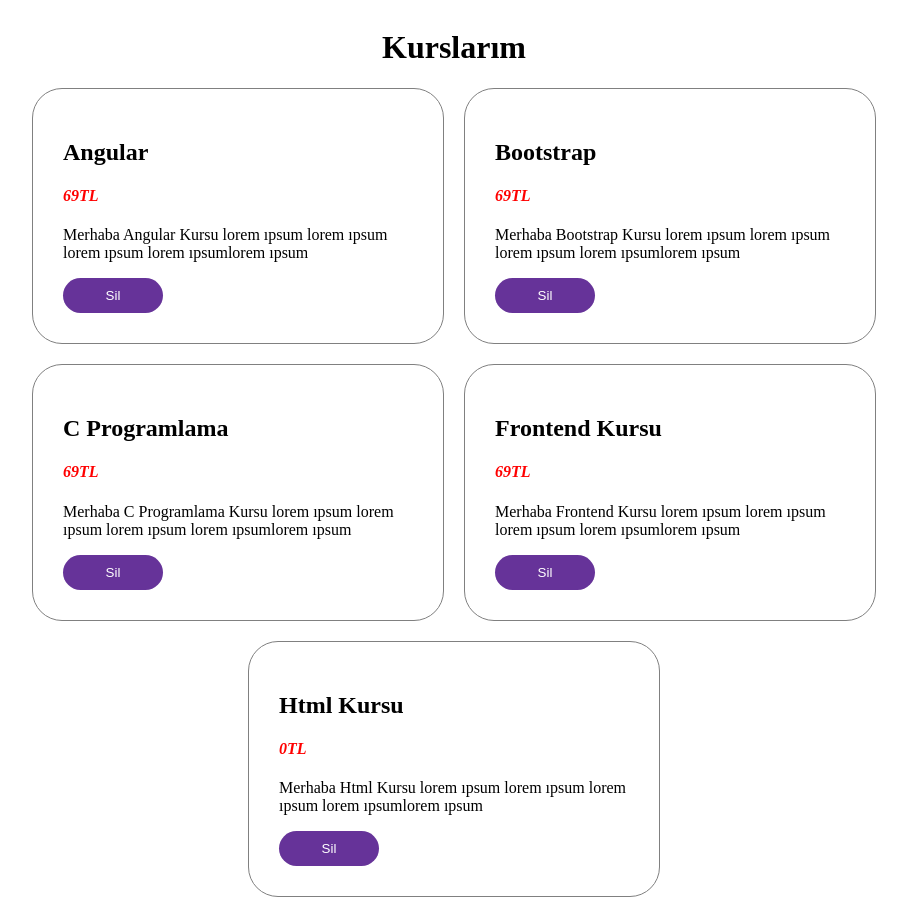
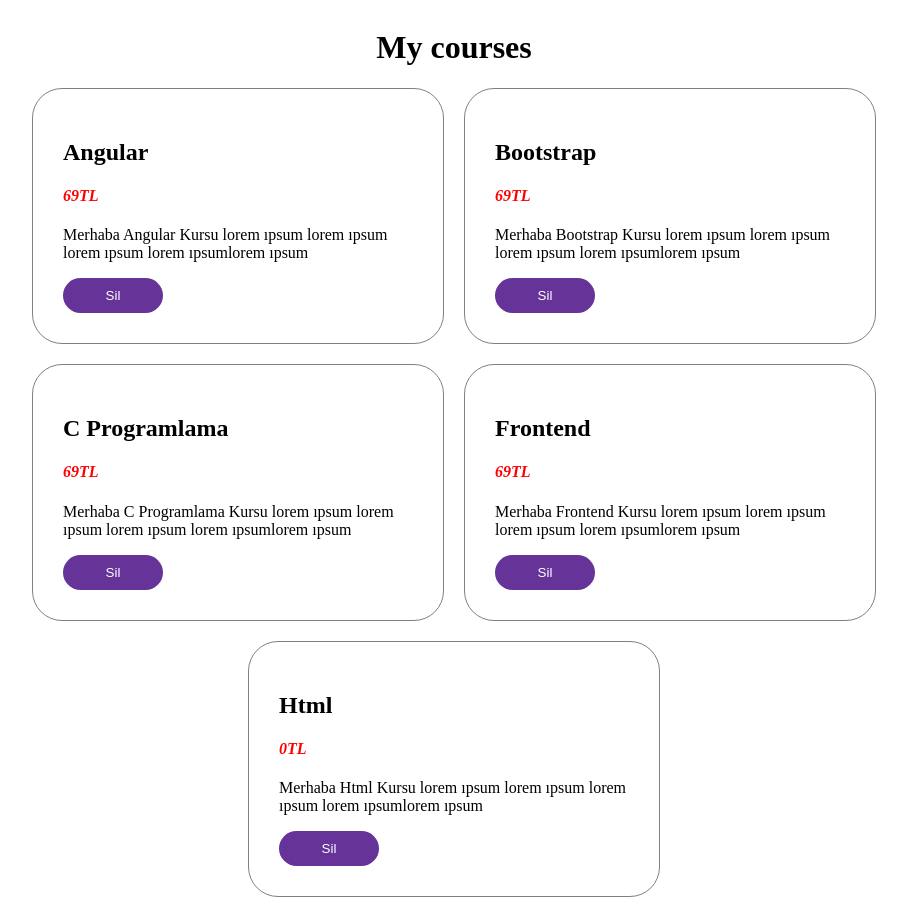
Before and after one commit to mertcetiin/My-Courses, a React (Vite) app: page / in a window 1280 px wide. Shown: the whole page, without its empty margins (186-1093 px from the left). Built offline with nearby package versions, Linux system fonts and the light colour scheme; data requests are answered from the project's data file.

Commit message:
minor changes have been made

```diff
--- a/api/db.json
+++ b/api/db.json
@@ -19,13 +19,13 @@
             "content": "Merhaba C Programlama Kursu lorem ıpsum lorem ıpsum lorem ıpsum lorem ıpsumlorem ıpsum"
         },
         {
-            "title": "Frontend Kursu",
+            "title": "Frontend",
             "id": "4",
             "price": "69TL",
             "content": "Merhaba Frontend Kursu lorem ıpsum lorem ıpsum lorem ıpsum lorem ıpsumlorem ıpsum"
         },
         {
-            "title": "Html Kursu",
+            "title": "Html",
             "id": "5",
             "price": "0TL",
             "content": "Merhaba Html Kursu lorem ıpsum lorem ıpsum lorem ıpsum lorem ıpsumlorem ıpsum"
--- a/src/components/Course.jsx
+++ b/src/components/Course.jsx
@@ -6,7 +6,7 @@ function Course({ courses, onDelete }) {
 
     return (
         <div className="courseMainDiv">
-            <h1>Kurslarım</h1>
+            <h1>My courses</h1>
             <div className="cardDiv">
                 {courses.map((Courses) => (
                     <div key={Courses.id} className="card">
@@ -18,7 +18,7 @@ function Course({ courses, onDelete }) {
                 ))}
 
             </div>
-        </div >
+        </div>
     )
 }
 
```
